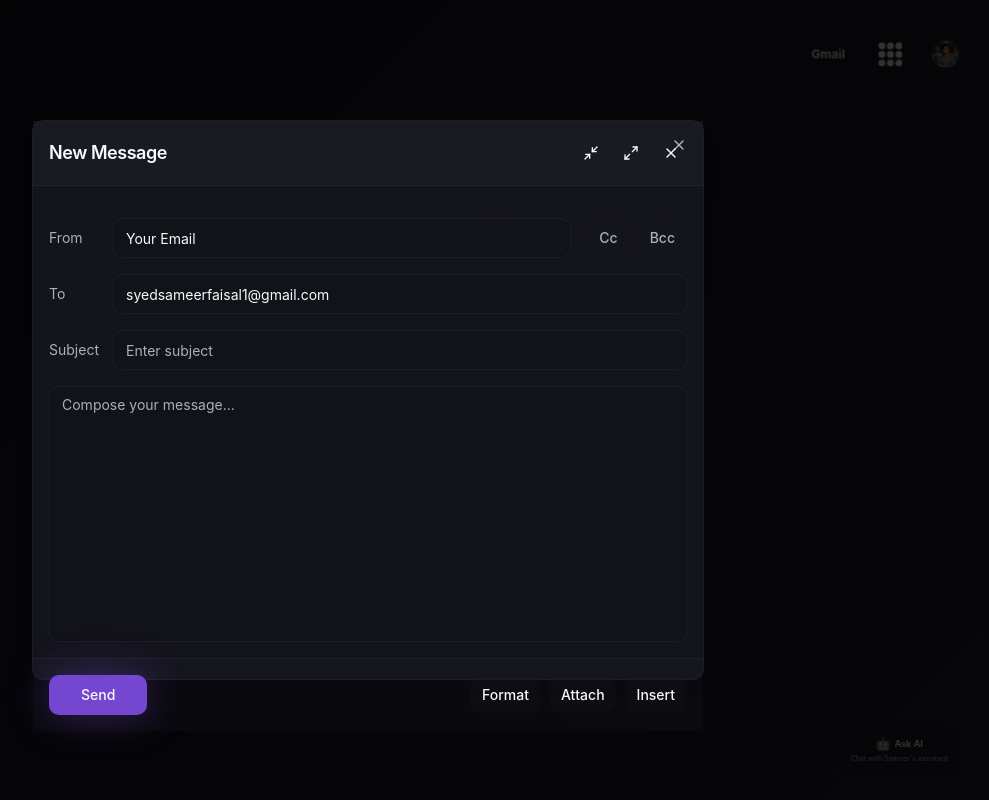
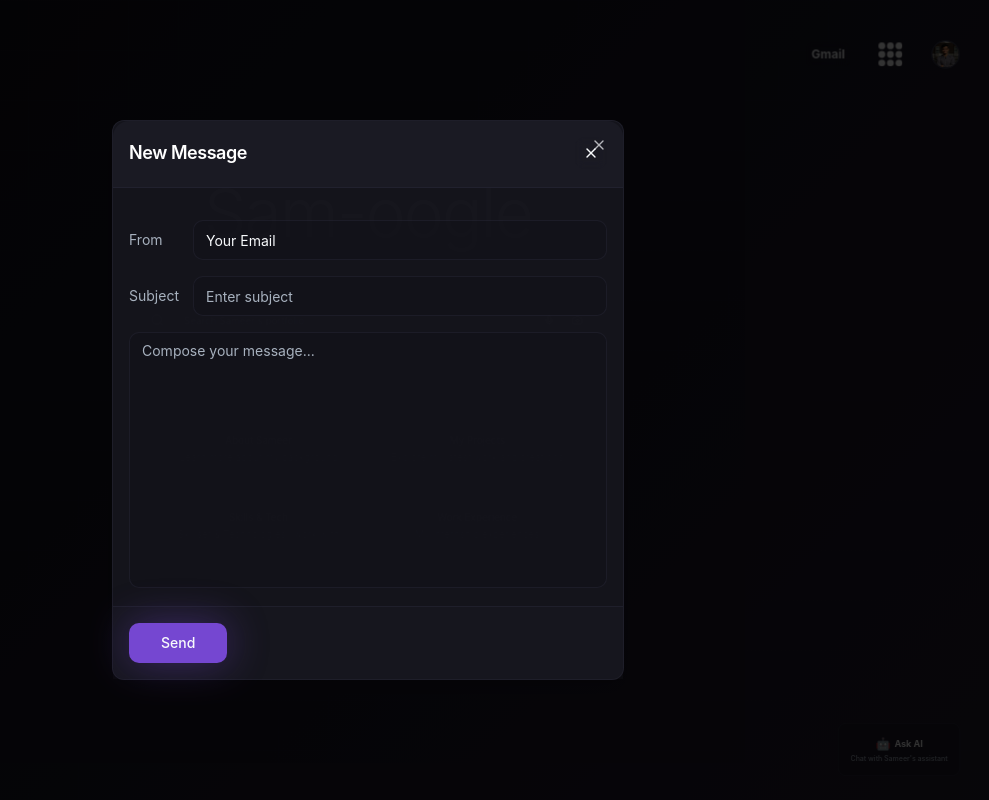
Before and after one commit to SyedSameerFaisall/sam-oogle, a React (Vite) app: page / in a window 1280 px wide. Both pictures are taken after a click on the button "Gmail". Shown: the whole page, without its empty margins (272-1261 px from the left). Built offline with nearby package versions, Linux system fonts and the light colour scheme.

Commit message:
EmailPane fixed finally

```diff
--- a/src/App.tsx
+++ b/src/App.tsx
@@ -9,17 +9,21 @@ import Projects from "./pages/Projects";
 import Skills from "./pages/Skills";
 import Experience from "./pages/Experience";
 import NotFound from "./pages/NotFound";
+import { useState } from "react";
+import { EmailPane } from "@/components/EmailPane";
 
 const queryClient = new QueryClient();
 
-const App = () => (
+const App = () => {
+  const [isEmailOpen, setIsEmailOpen] = useState(false);
+  return (
     <QueryClientProvider client={queryClient}>
       <TooltipProvider>
         <Toaster />
         <Sonner />
         <BrowserRouter>
           <Routes>
-          <Route path="/" element={<Index />} />
+            <Route path="/" element={<Index setIsEmailOpen={setIsEmailOpen} />} />
             <Route path="/about" element={<About />} />
             <Route path="/projects" element={<Projects />} />
             <Route path="/skills" element={<Skills />} />
@@ -28,8 +32,10 @@ const App = () => (
             <Route path="*" element={<NotFound />} />
           </Routes>
         </BrowserRouter>
+        <EmailPane isOpen={isEmailOpen} onClose={() => setIsEmailOpen(false)} />
       </TooltipProvider>
     </QueryClientProvider>
   );
+};
 
 export default App;
--- a/src/components/EmailPane.tsx
+++ b/src/components/EmailPane.tsx
@@ -1,9 +1,10 @@
 import { useState } from "react";
-import { X, Minimize2, Maximize2 } from "lucide-react";
+import { X } from "lucide-react";
 import { Button } from "@/components/ui/button";
 import { Input } from "@/components/ui/input";
 import { Textarea } from "@/components/ui/textarea";
-import { Dialog, DialogContent, DialogHeader, DialogTitle } from "@/components/ui/dialog";
+import { DialogHeader, DialogTitle, DialogContent } from "@/components/ui/dialog";
+import { Dialog } from "@/components/ui/dialog";
 
 interface EmailPaneProps {
   isOpen: boolean;
@@ -29,17 +30,11 @@ export const EmailPane = ({ isOpen, onClose }: EmailPaneProps) => {
 
   return (
     <Dialog open={isOpen} onOpenChange={onClose}>
-      <DialogContent className="max-w-2xl h-[60vh] sm:h-[70vh] bg-card/95 backdrop-blur-md border-border/30 p-0">
-        <DialogHeader className="p-4 border-b border-border/30 bg-secondary/50">
+      <DialogContent className="max-w-lg mx-auto h-[60vh] sm:h-[70vh] bg-card/95 text-foreground border border-border/30 rounded-2xl p-0">
+        <DialogHeader className="p-4 border-b border-border/30 bg-secondary/50 rounded-t-2xl">
           <div className="flex items-center justify-between">
-            <DialogTitle className="text-foreground">New Message</DialogTitle>
+            <DialogTitle className="text-white">New Message</DialogTitle>
             <div className="flex items-center gap-2">
-              <Button variant="ghost" size="sm" className="h-8 w-8 p-0">
-                <Minimize2 className="h-4 w-4" />
-              </Button>
-              <Button variant="ghost" size="sm" className="h-8 w-8 p-0">
-                <Maximize2 className="h-4 w-4" />
-              </Button>
               <Button variant="ghost" size="sm" className="h-8 w-8 p-0" onClick={onClose}>
                 <X className="h-4 w-4" />
               </Button>
@@ -56,25 +51,6 @@ export const EmailPane = ({ isOpen, onClose }: EmailPaneProps) => {
                 value={formData.from}
                 onChange={(e) => setFormData(prev => ({ ...prev, from: e.target.value }))}
                 className="flex-1 bg-background/50 border-border/30"
-              />
-              <div className="flex gap-2">
-                <Button type="button" variant="ghost" size="sm" className="text-muted-foreground">
-                  Cc
-                </Button>
-                <Button type="button" variant="ghost" size="sm" className="text-muted-foreground">
-                  Bcc
-                </Button>
-              </div>
-            </div>
-
-            <div className="flex items-center gap-4">
-              <span className="text-muted-foreground text-sm w-12">To</span>
-              <Input
-                type="email"
-                value={formData.to}
-                onChange={(e) => setFormData(prev => ({ ...prev, to: e.target.value }))}
-                className="flex-1 bg-background/50 border-border/30"
-                readOnly
               />
             </div>
 
@@ -100,24 +76,13 @@ export const EmailPane = ({ isOpen, onClose }: EmailPaneProps) => {
           </div>
 
           <div className="p-4 border-t border-border/30 bg-secondary/20">
-            <div className="flex items-center justify-between">
+            <div className="flex items-center justify-start">
               <Button
                 type="submit"
                 className="px-8 bg-primary hover:bg-primary/90 text-primary-foreground shadow-glow"
               >
                 Send
               </Button>
-              <div className="flex items-center gap-2">
-                <Button type="button" variant="ghost" size="sm">
-                  Format
-                </Button>
-                <Button type="button" variant="ghost" size="sm">
-                  Attach
-                </Button>
-                <Button type="button" variant="ghost" size="sm">
-                  Insert
-                </Button>
-              </div>
             </div>
           </div>
         </form>
--- a/src/components/Header.tsx
+++ b/src/components/Header.tsx
@@ -43,9 +43,8 @@ const socialLinks = [
     color: "hover:text-orange-400"
   }
 ];
-export const Header = () => {
+export const Header = ({ setIsEmailOpen }: { setIsEmailOpen: (open: boolean) => void }) => {
   const [isProfileOpen, setIsProfileOpen] = useState(false);
-  const [isEmailOpen, setIsEmailOpen] = useState(false);
 
   const handleSocialClick = (social: typeof socialLinks[0], e: React.MouseEvent) => {
     e.preventDefault();
@@ -102,16 +101,16 @@ export const Header = () => {
           <PopoverContent style={{ transform: 'scale(0.6) translate(-60px, 40px)', transformOrigin: 'top right' }} className="w-[28rem] p-8 rounded-2xl bg-card/95 backdrop-blur-md border border-border/30 shadow-lg flex flex-col items-center gap-6">
             <img src="/profile.jpg" alt="Sameer" className="w-20 h-20 rounded-full object-cover mb-2" />
             <div className="text-center">
-              <div className="text-xl font-bold text-foreground">Hi, I am Syed Sameer Faisal</div>
+              <div className="text-xl font-bold text-foreground">Hi, I am Sameer</div>
               <div className="text-muted-foreground text-sm mb-2">syedsameerfaisal1@gmail.com</div>
             </div>
             <div className="my-4">
               <h3 className="text-foreground font-semibold text-lg md:text-xl text-center mb-3">HOW TO USE</h3>
               <ul className="space-y-2 text-base md:text-lg text-muted-foreground font-medium">
                 <li>🔍 Use <span className="text-primary font-semibold">Search</span> to explore my portfolio</li>
-                <li>📧 Click <span className="text-green-400 font-semibold">Gmail</span> to contact me</li>
+                <li>📧 Click <span className="text-primary font-semibold">Gmail</span> to contact me</li>
                 <li>🟦 Use the <span className="text-primary font-semibold">Dot-Menu</span> for more links</li>
-                <li>📅 Book a call with the calendar icon</li>
+                <li>📅 Book a call with the <span className="text-primary font-bold">calendar</span> icon</li>
               </ul>
             </div>
             <div className="w-full border-t border-border/30 my-2"></div>
@@ -125,8 +124,6 @@ export const Header = () => {
         </Popover>
       </div>
     </header>
-
-    <EmailPane isOpen={isEmailOpen} onClose={() => setIsEmailOpen(false)} />
     </>
   );
 };
--- a/src/pages/Index.tsx
+++ b/src/pages/Index.tsx
@@ -4,10 +4,11 @@ import { SearchBar } from "@/components/SearchBar";
 import { QuickLinks } from "@/components/QuickLinks";
 import { FloatingElements } from "@/components/FloatingElements";
 import { Chatbot } from "@/components/Chatbot";
-const Index = () => {
+
+const Index = ({ setIsEmailOpen }: { setIsEmailOpen: (open: boolean) => void }) => {
   return <div className="h-screen relative overflow-hidden flex flex-col">
       <FloatingElements />
-      <Header />
+      <Header setIsEmailOpen={setIsEmailOpen} />
 
       <main className="flex flex-1 flex-col items-center justify-center px-4 sm:px-6 lg:px-8 relative z-10">
         <div style={{ transform: 'scale(0.7)', transformOrigin: 'top center', width: '100%' }}>
```
Lines whose indentation alone changed are shown as unchanged.
